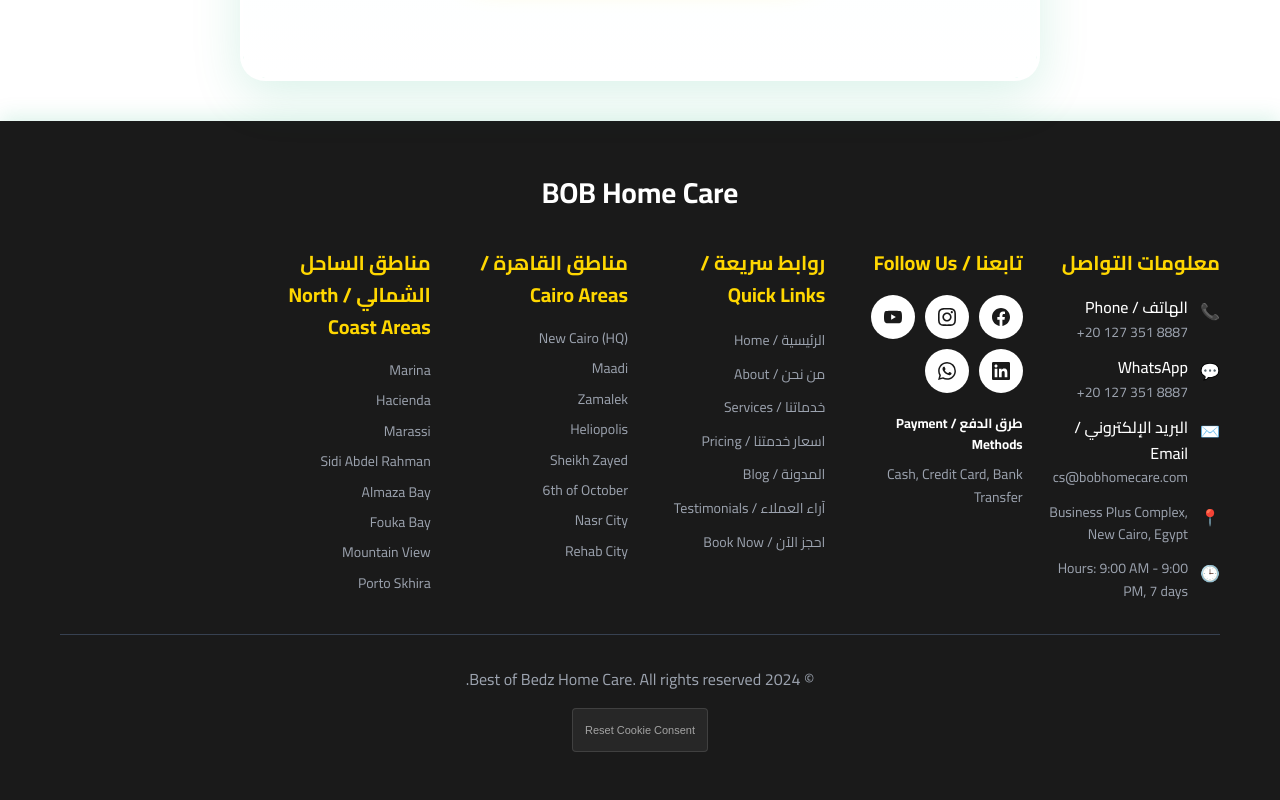
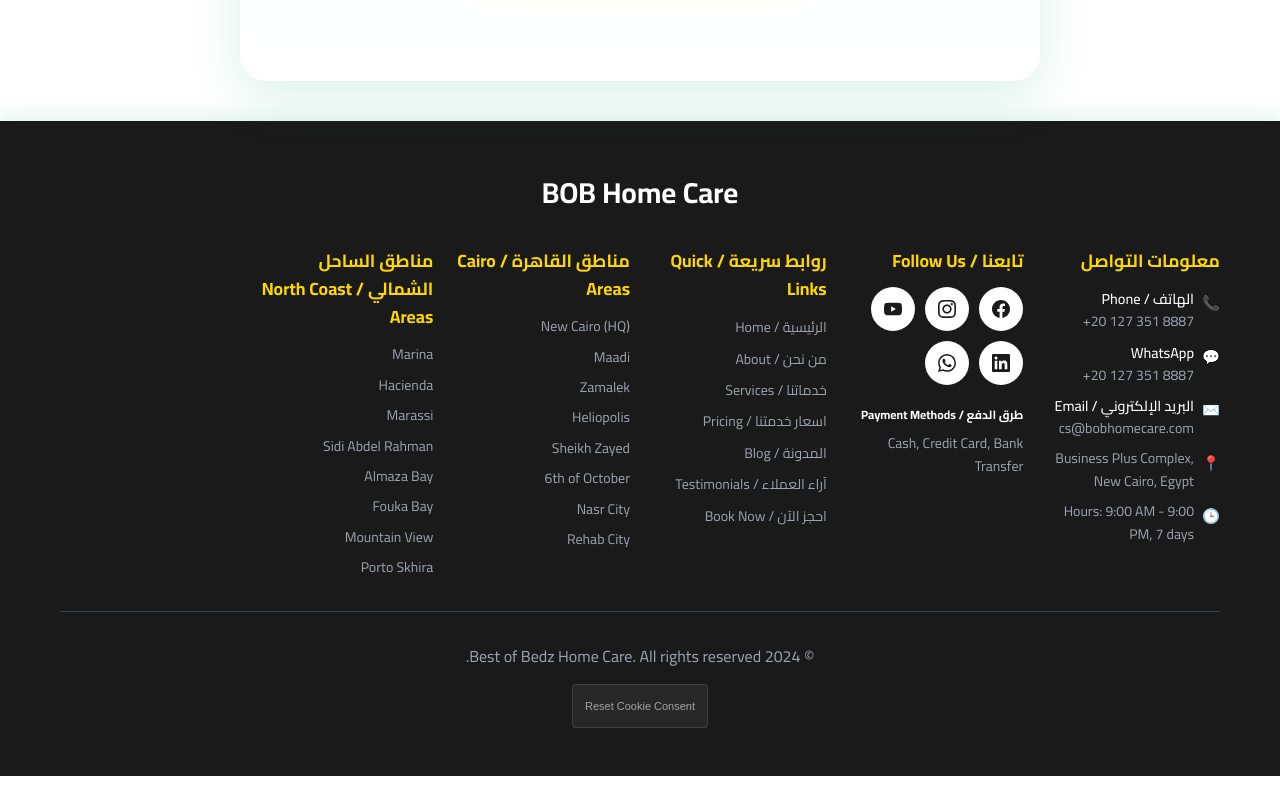
Before and after one commit to HASSANBOB533/bob-home-care, a plain HTML site: page index.html in a window 1280 px wide. Shown: the part 7705-8505 px from the top of the page. After the commit the page ends 8481 px from the top, so only its background shows below. Drawn offline with Linux system fonts and the light colour scheme.

Commit message:
Adjust footer spacing and sizing for consistent layout

```diff
--- a/index.html
+++ b/index.html
@@ -781,7 +781,7 @@
                 <h3 style="display: none; font-size: 1.8rem; font-weight: 700; margin: 0;">BOB Home Care</h3>
             </div>
 
-            <div style="display: grid; grid-template-columns: repeat(6, 1fr); gap: 24px; margin-bottom: 32px;">
+            <div style="display: grid; grid-template-columns: repeat(6, minmax(0, 1fr)); gap: 20px; margin-bottom: 32px; font-size: 0.9rem;">
             <style>
                 @media (max-width: 1200px) {
                     .footer-container > div:nth-child(2) {
@@ -796,34 +796,34 @@
             </style>
                 <!-- Contact Info -->
                 <div>
-                    <h4 style="font-size: 1.25rem; font-weight: bold; margin-bottom: 16px; color: #FFD700;">معلومات التواصل</h4>
-                    <div style="display: flex; flex-direction: column; gap: 12px;">
-                        <a href="tel:+201273518887" style="display: flex; align-items: start; gap: 12px; color: white; text-decoration: none; transition: color 0.3s;" onmouseover="this.style.color='#FFD700'" onmouseout="this.style.color='white'">
+                    <h4 style="font-size: 1.1rem; font-weight: bold; margin-bottom: 12px; color: #FFD700;">معلومات التواصل</h4>
+                    <div style="display: flex; flex-direction: column; gap: 8px;">
+                        <a href="tel:+201273518887" style="display: flex; align-items: start; gap: 8px; color: white; text-decoration: none; transition: color 0.3s;" onmouseover="this.style.color='#FFD700'" onmouseout="this.style.color='white'">
                             <span style="margin-top: 4px;">📞</span>
                             <div>
                                 <div style="font-weight: 500;">الهاتف / Phone</div>
                                 <div style="font-size: 0.875rem; color: #9ca3af; direction: ltr; text-align: left;">+20 127 351 8887</div>
                             </div>
                         </a>
-                        <a href="https://wa.me/201273518887" target="_blank" rel="noopener noreferrer" style="display: flex; align-items: start; gap: 12px; color: white; text-decoration: none; transition: color 0.3s;" onmouseover="this.style.color='#FFD700'" onmouseout="this.style.color='white'">
+                        <a href="https://wa.me/201273518887" target="_blank" rel="noopener noreferrer" style="display: flex; align-items: start; gap: 8px; color: white; text-decoration: none; transition: color 0.3s;" onmouseover="this.style.color='#FFD700'" onmouseout="this.style.color='white'">
                             <span style="margin-top: 4px;">💬</span>
                             <div>
                                 <div style="font-weight: 500;">WhatsApp</div>
                                 <div style="font-size: 0.875rem; color: #9ca3af; direction: ltr; text-align: left;">+20 127 351 8887</div>
                             </div>
                         </a>
-                        <a href="mailto:cs@bobhomecare.com" style="display: flex; align-items: start; gap: 12px; color: white; text-decoration: none; transition: color 0.3s;" onmouseover="this.style.color='#FFD700'" onmouseout="this.style.color='white'">
+                        <a href="mailto:cs@bobhomecare.com" style="display: flex; align-items: start; gap: 8px; color: white; text-decoration: none; transition: color 0.3s;" onmouseover="this.style.color='#FFD700'" onmouseout="this.style.color='white'">
                             <span style="margin-top: 4px;">✉️</span>
                             <div>
                                 <div style="font-weight: 500;">البريد الإلكتروني / Email</div>
                                 <div style="font-size: 0.875rem; color: #9ca3af;">cs@bobhomecare.com</div>
                             </div>
                         </a>
-                        <div style="display: flex; align-items: start; gap: 12px;">
+                        <div style="display: flex; align-items: start; gap: 8px;">
                             <span style="margin-top: 4px;">📍</span>
                             <div style="font-size: 0.875rem; color: #9ca3af;">Business Plus Complex, New Cairo, Egypt</div>
                         </div>
-                        <div style="display: flex; align-items: start; gap: 12px;">
+                        <div style="display: flex; align-items: start; gap: 8px;">
                             <span style="margin-top: 4px;">🕒</span>
                             <div style="font-size: 0.875rem; color: #9ca3af;">Hours: 9:00 AM - 9:00 PM, 7 days</div>
                         </div>
@@ -832,7 +832,7 @@
 
                 <!-- Follow Us -->
                 <div>
-                    <h4 style="font-size: 1.25rem; font-weight: bold; margin-bottom: 16px; color: #FFD700;">تابعنا / Follow Us</h4>
+                    <h4 style="font-size: 1.1rem; font-weight: bold; margin-bottom: 12px; color: #FFD700;">تابعنا / Follow Us</h4>
                     <div style="display: flex; gap: 10px; margin-bottom: 20px; flex-wrap: wrap;">
                         <a href="https://www.facebook.com/BestofBedzHomeCare/" target="_blank" rel="noopener noreferrer" style="display: inline-flex; align-items: center; justify-content: center; width: 36px; height: 36px; background-color: white; border-radius: 50%; transition: background-color 0.3s;" onmouseover="this.style.backgroundColor='#FFD700'" onmouseout="this.style.backgroundColor='white'" title="Facebook">
                             <svg width="18" height="18" viewBox="0 0 24 24" fill="#1a1a1a">
@@ -868,7 +868,7 @@
 
                 <!-- Quick Links -->
                 <div>
-                    <h4 style="font-size: 1.25rem; font-weight: bold; margin-bottom: 16px; color: #FFD700;">روابط سريعة / Quick Links</h4>
+                    <h4 style="font-size: 1.1rem; font-weight: bold; margin-bottom: 12px; color: #FFD700;">روابط سريعة / Quick Links</h4>
                     <ul style="list-style: none; padding: 0; display: flex; flex-direction: column; gap: 8px;">
                         <li><a href="https://www.bobhomecare.com/#home" style="color: #9ca3af; text-decoration: none; font-size: 0.875rem; transition: color 0.3s;" onmouseover="this.style.color='#FFD700'" onmouseout="this.style.color='#9ca3af'">الرئيسية / Home</a></li>
                         <li><a href="https://www.bobhomecare.com/#about" style="color: #9ca3af; text-decoration: none; font-size: 0.875rem; transition: color 0.3s;" onmouseover="this.style.color='#FFD700'" onmouseout="this.style.color='#9ca3af'">من نحن / About</a></li>
@@ -882,7 +882,7 @@
 
                 <!-- Cairo Areas -->
                 <div>
-                    <h4 style="font-size: 1.25rem; font-weight: bold; margin-bottom: 16px; color: #FFD700;">مناطق القاهرة / Cairo Areas</h4>
+                    <h4 style="font-size: 1.1rem; font-weight: bold; margin-bottom: 12px; color: #FFD700;">مناطق القاهرة / Cairo Areas</h4>
                     <ul style="list-style: none; padding: 0; display: flex; flex-direction: column; gap: 8px; font-size: 0.875rem; color: #9ca3af;">
                         <li>New Cairo (HQ)</li>
                         <li>Maadi</li>
@@ -897,7 +897,7 @@
 
                 <!-- North Coast Areas -->
                 <div>
-                    <h4 style="font-size: 1.25rem; font-weight: bold; margin-bottom: 16px; color: #FFD700;">مناطق الساحل الشمالي / North Coast Areas</h4>
+                    <h4 style="font-size: 1.1rem; font-weight: bold; margin-bottom: 12px; color: #FFD700;">مناطق الساحل الشمالي / North Coast Areas</h4>
                     <ul style="list-style: none; padding: 0; display: flex; flex-direction: column; gap: 8px; font-size: 0.875rem; color: #9ca3af;">
                         <li>Marina</li>
                         <li>Hacienda</li>
```
